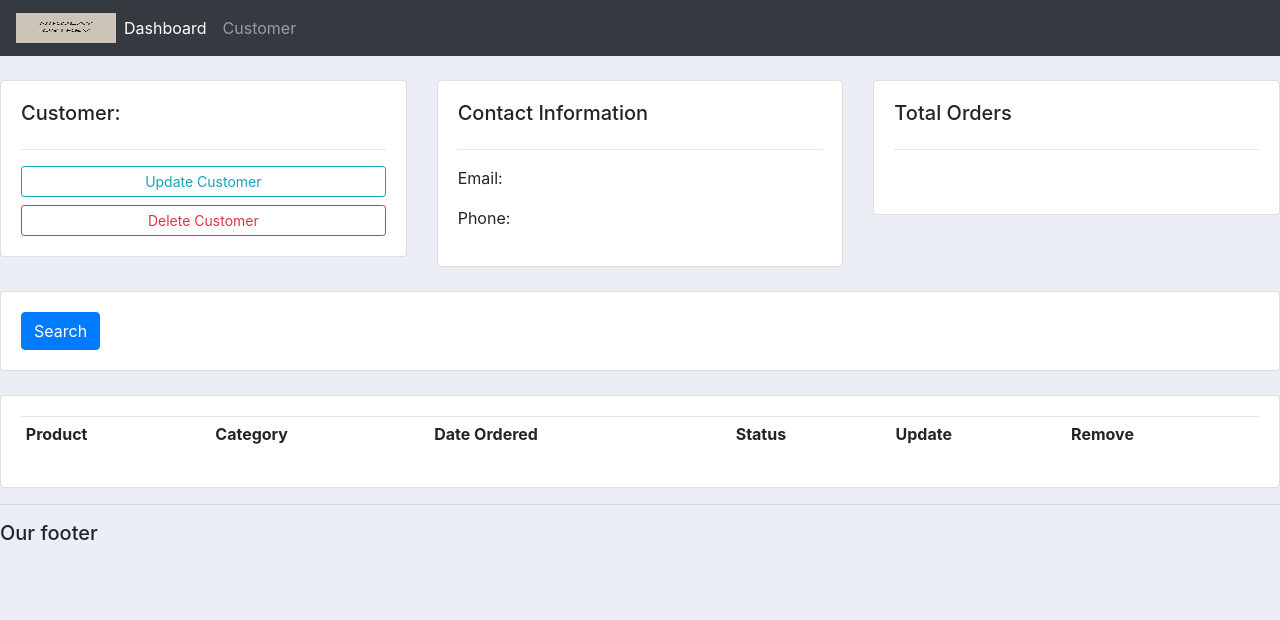
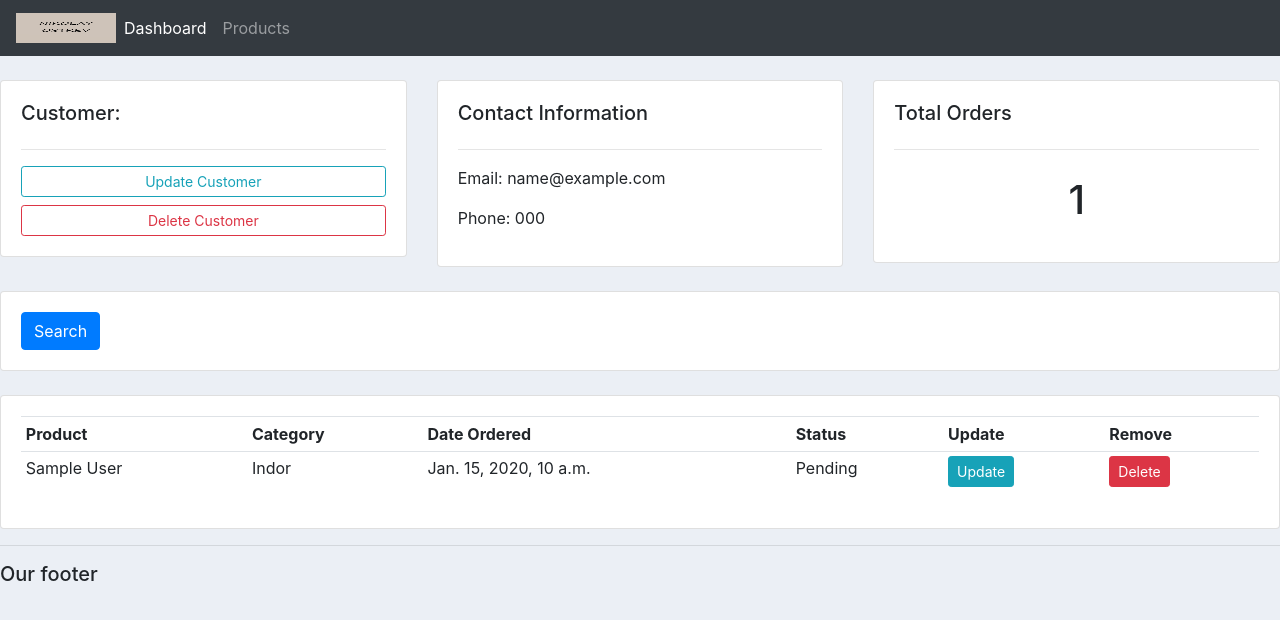
Before and after one commit to ostrev/my-demo-projects, a Django app: template demo_1/customer_app/templates/accounts/customer.html in a window 1280 px wide. Shown: the top 620 px of the page. Run offline with Django 4.2, Linux system fonts and the light colour scheme; tables that the repository leaves empty hold one stand-in row (values such as "Sample post"); the template is opened without the code that fills it: values that come from a table or form of the project are taken from there, most other values are stand-ins (such as "Sample title", 1, 10 or a date in 2020); lists and menus that the app fills with data are empty; some libraries are stand-ins or nearby versions.

Commit message:
add links to nav buttons

```diff
--- a/demo_1/customer_app/customer_app/accounts/urls.py
+++ b/demo_1/customer_app/customer_app/accounts/urls.py
@@ -3,7 +3,7 @@ from django.urls import path
 from customer_app.accounts import views
 
 urlpatterns = [
-    path('', views.home),
-    path('products/', views.products),
-    path('customer', views.customer),
+    path('', views.home, name='home'),
+    path('products/', views.products, name='products'),
+    path('customer/<str:pk>', views.customer, name='customer'),
 ]
--- a/demo_1/customer_app/templates/accounts/customer.html
+++ b/demo_1/customer_app/templates/accounts/customer.html
@@ -16,15 +16,15 @@
 		<div class="card card-body">
 			<h5>Contact Information</h5>
 			<hr>
-			<p>Email: </p>
-			<p>Phone: </p>
+			<p>Email: {{ customer.email }} </p>
+			<p>Phone: {{ customer.phone }} </p>
 		</div>
 	</div>
 	<div class="col-md">
 		<div class="card card-body">
 			<h5>Total Orders</h5>
 			<hr>
-			<h1 style="text-align: center;padding: 10px"></h1>
+			<h1 style="text-align: center;padding: 10px">{{ order_count }}</h1>
 		</div>
 	</div>
 </div>
@@ -52,6 +52,18 @@
                 <th>Update</th>
                 <th>Remove</th>
               </tr>
+
+                {% for order in orders %}
+                    <tr>
+                        <td>{{ order.product }}</td>
+                        <td>{{ order.product.category }}</td>
+                        <td>{{ order.date_create }}</td>
+                        <td>{{ order.status }}</td>
+                        <td><a class="btn btn-info btn-sm" href="">Update</a></td>
+                        <td><a class="btn btn-sm btn-danger" href="">Delete</a></td>
+                    </tr>
+                {% endfor %}
+
 			</table>
 		</div>
 	</div>
--- a/demo_1/customer_app/templates/accounts/dashboard.html
+++ b/demo_1/customer_app/templates/accounts/dashboard.html
@@ -13,12 +13,14 @@
                 <a class="btn btn-primary btn-sm btn-block" href="">Create customer</a>
                 <table class="table table-sm">
                     <tr>
+                        <th></th>
                         <th>Customer</th>
                         <th>Orders</th>
                     </tr>
 
                     {% for customer in customers %}
                         <tr>
+                            <td><a class="btn btn-info btn-sm" href="{% url 'customer' customer.id %}">View</a></td>
                             <td>{{ customer.name }}</td>
                             <td>{{ customer.phone }}</td>
                         </tr>
@@ -48,8 +50,8 @@
                             <td>{{ order.product }}</td>
                             <td>{{ order.date_create }}</td>
                             <td>{{ order.status }}</td>
-                            <td><a href="">Update</a></td>
-                            <td><a href="">Delete</a></td>
+                            <td><a class="btn btn-info btn-sm" href="">Update</a></td>
+                            <td><a class="btn btn-danger btn-sm" href="">Delete</a></td>
 
                         </tr>
 
--- a/demo_1/customer_app/templates/accounts/main.html
+++ b/demo_1/customer_app/templates/accounts/main.html
@@ -6,6 +6,7 @@
     <title>Customer Management</title>
     <link rel="stylesheet" href="https://stackpath.bootstrapcdn.com/bootstrap/4.4.1/css/bootstrap.min.css" integrity="sha384-Vkoo8x4CGsO3+Hhxv8T/Q5PaXtkKtu6ug5TOeNV6gBiFeWPGFN9MuhOf23Q9Ifjh" crossorigin="anonymous">
     <link rel="stylesheet" type="text/css" href="{% static '/css/main.css' %}">
+
 </head>
 <body>
 
--- a/demo_1/customer_app/templates/accounts/navbar.html
+++ b/demo_1/customer_app/templates/accounts/navbar.html
@@ -9,10 +9,10 @@
     <div class="collapse navbar-collapse" id="navbarNav">
         <ul class="navbar-nav">
             <li class="nav-item active">
-                <a class="nav-link" href="#">Dashboard</a>
+                <a class="nav-link" href="{% url 'home' %}">Dashboard</a>
             </li>
             <li class="nav-item">
-                <a class="nav-link" href="#">Customer</a>
+                <a class="nav-link" href="{% url 'products' %}">Products</a>
             </li>
         </ul>
     </div>
```
Also changed, not shown: demo_1/customer_app/customer_app/accounts/queryDemos.py (added, +66 -0 lines), demo_1/customer_app/customer_app/accounts/views.py (+7 -2 lines), demo_1/customer_app/testScrap.py (added, +19 -0 lines), demo_1/customer_app/customer_app/accounts/migrations/0001_initial.py (added), demo_1/customer_app/customer_app/accounts/migrations/0002_order_product.py (added), demo_1/customer_app/customer_app/accounts/migrations/0003_order_customer_order_products.py (added), demo_1/customer_app/customer_app/accounts/migrations/0004_tag_order_tags.py (added), demo_1/customer_app/customer_app/accounts/migrations/0005_remove_order_tags_product_tags.py (added), demo_1/customer_app/customer_app/accounts/migrations/0006_alter_product_description.py (added), demo_1/customer_app/customer_app/accounts/migrations/0007_rename_products_order_product.py (added).
